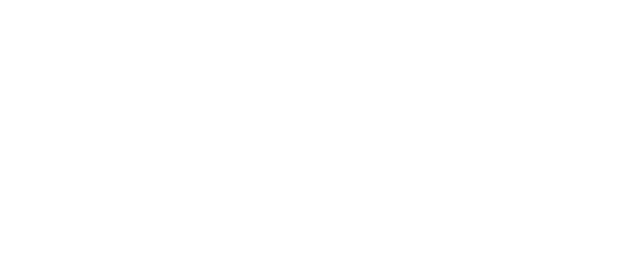
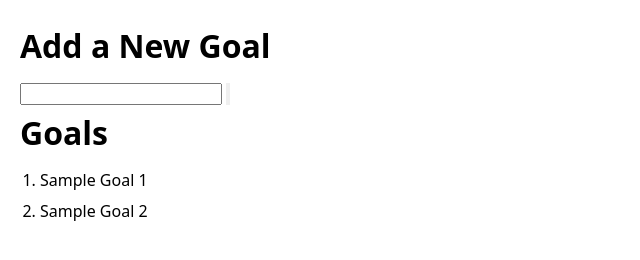
Before and after one commit to funzor/goal_tracker_app, a plain HTML site: page index.html in a window 1280 px wide. Shown: the whole page, without its empty margins (0-640 px from the left). Drawn offline with Linux system fonts and the light colour scheme.

Commit message:
added sample data

```diff
--- a/index.html
+++ b/index.html
@@ -5,9 +5,21 @@
     <meta name="viewport" content="width=device-width, initial-scale=1.0">
     <link rel="stylesheet" href="styles.css">
     <script src="script.js"></script>
-    <title>Document</title>
+    <title>Goal Tracker App</title>
 </head>
 <body>
+    <h1>Add a New Goal</h1>
+    <div id="new-goal-input">
+        <input type="text">
+        <input type="button">
+    </div>
+
+    <h1>Goals</h1>
+    <ol id="goals-list">
+        <li>Sample Goal 1</li>
+        <li>Sample Goal 2</li>
+    </ol>
+
 
 </body>
 </html>
```
